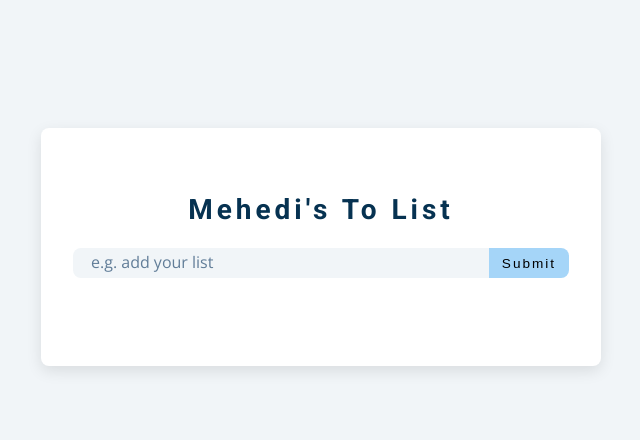
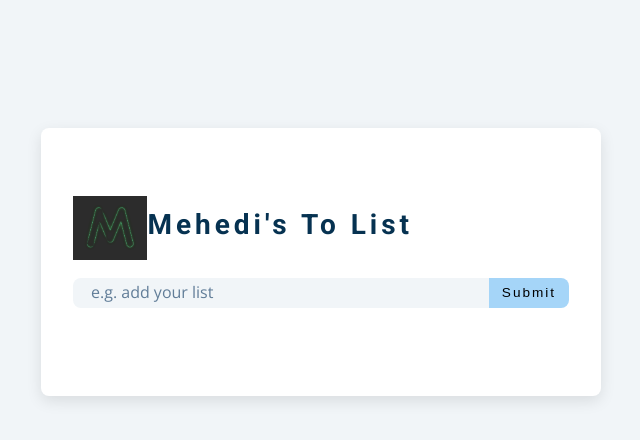
Before and after one commit to cryptomehedi/to-do-js, a plain HTML site: page index.html in a window 1280 px wide. Shown: the whole page, without its empty margins (319-959 px from the left). Drawn offline with nearby package versions, Linux system fonts and the light colour scheme.

Commit message:
logo add

```diff
--- a/index.html
+++ b/index.html
@@ -4,6 +4,7 @@
     <meta charset="UTF-8" />
     <meta name="viewport" content="width=device-width, initial-scale=1.0" />
     <title>Mehedi's To List</title>
+    <link rel="shortcut icon" href="logo.gif" type="image/x-icon">
     <!-- font-awesome -->
     <link
       rel="stylesheet"
@@ -17,7 +18,10 @@
       <!-- form -->
       <form class="grocery-form">
         <p class="alert"></p>
-        <h3>Mehedi's To List</h3>
+        <div class="flex-con">
+          <img src="logo.gif" alt="" srcset="">
+          <h3> Mehedi's To List</h3>
+        </div>
         <div class="form-control">
           <input type="text" id="grocery" placeholder="e.g. add your list" />
           <button type="submit" class="submit-btn">submit</button>
--- a/styles.css
+++ b/styles.css
@@ -326,3 +326,14 @@ Grocery List
 .clear-btn:hover {
   color: var(--clr-red-dark);
 }
+
+.flex-con{
+  display: flex;
+  /* justify-content: center; */
+  align-items: center;
+}
+
+.flex-con img{
+  width: 15%;
+  padding-bottom: 18px;
+}
```
Also changed, not shown: logo.gif (added), logo.svg (deleted).
